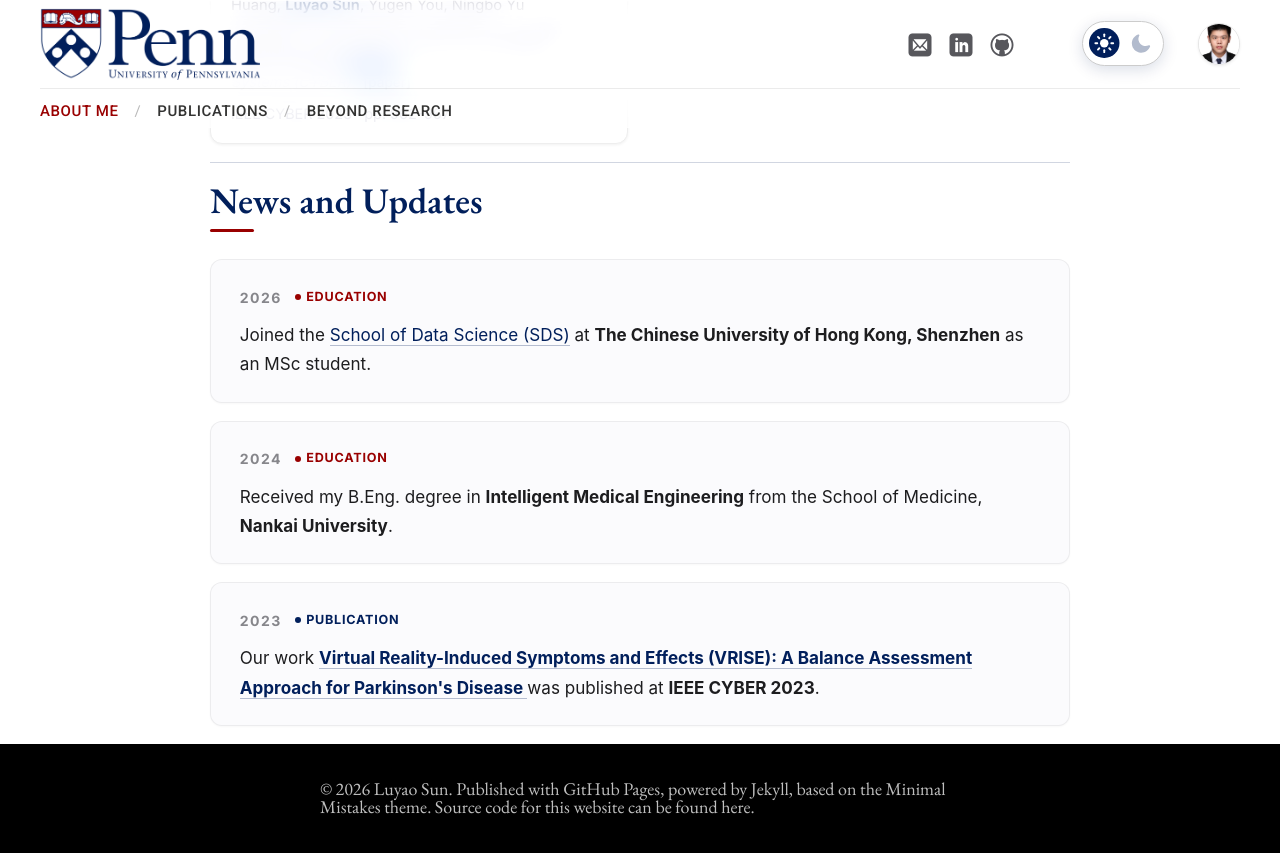
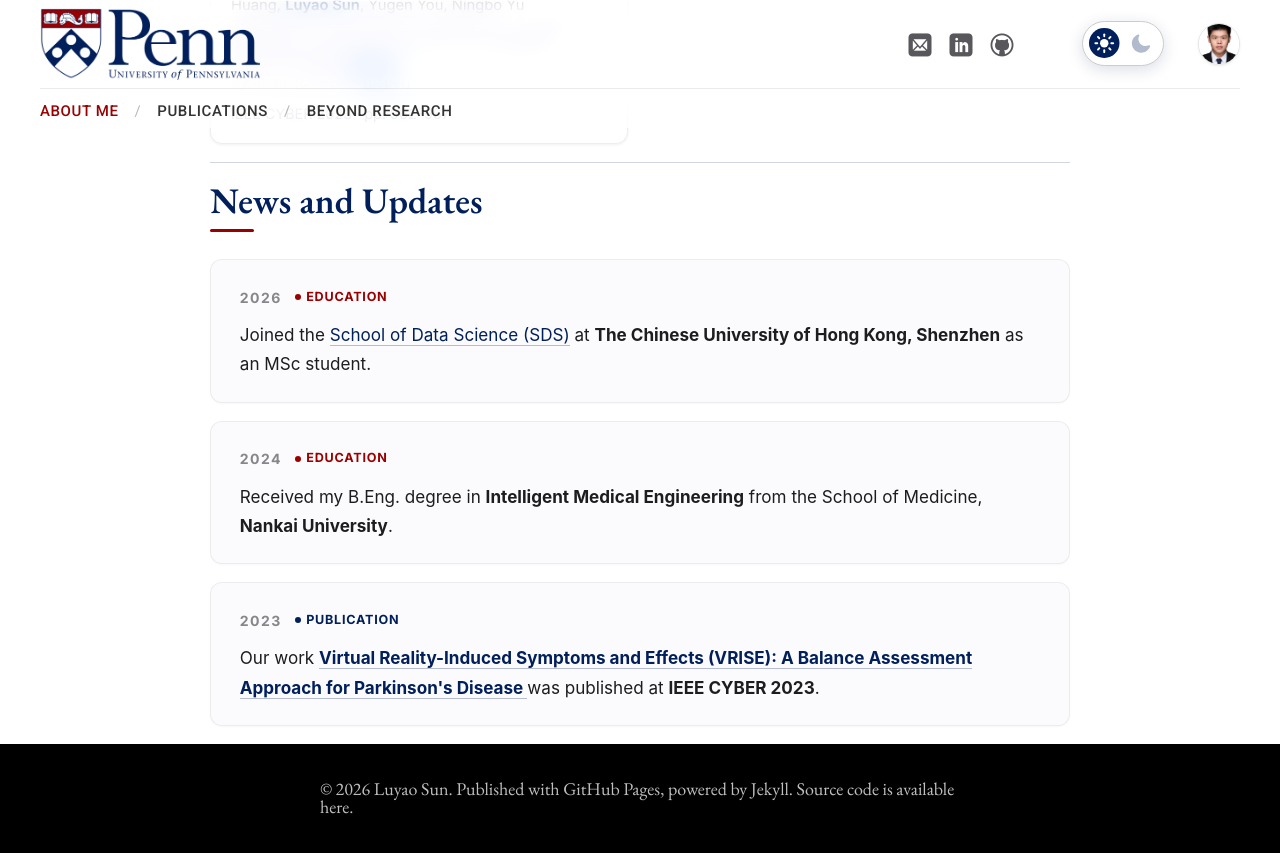
Before and after one commit to Luyao-Leo-Sun/Luyao-Leo-Sun.github.io, a Jekyll site: the page built from index.md, in a window 1280 px wide and 900 px high, scrolled down 1980 px. Shown: the top 853 px of the window. Built offline with Jekyll 4.4.1, drawn with Linux system fonts in a browser that asks for light colours; nearby versions of some CDN libraries; a style sheet for code colours, icons or effects is not loaded.

Commit message:
Refactor footer HTML for clarity and links

```diff
--- a/_includes/footer.html
+++ b/_includes/footer.html
@@ -1,6 +1,10 @@
-<h6>&copy; {{ site.time | date: '%Y' }} {{ site.owner.name }}.
-  Published with <a href="https://pages.github.com/" rel="nofollow">GitHub Pages</a>,
-  powered by <a href="https://jekyllrb.com" rel="nofollow">Jekyll</a>,
-  based on the <a href="https://mademistakes.com/" rel="nofollow">Minimal Mistakes</a> theme.
-  Source code for this website can be found <a href="https://github.com/LarrySimingDeng/larrysimingdeng.github.io" rel="nofollow">here</a>.
+<h6>
+  &copy; {{ site.time | date: '%Y' }} {{ site.owner.name }}.
+  Published with
+  <a href="https://pages.github.com/" rel="nofollow">GitHub Pages</a>,
+  powered by
+  <a href="https://jekyllrb.com" rel="nofollow">Jekyll</a>.
+  Source code is available
+  <a href="https://github.com/Luyao-Leo-Sun/Luyao-Leo-Sun.github.io"
+     rel="nofollow">here</a>.
 </h6>
```
